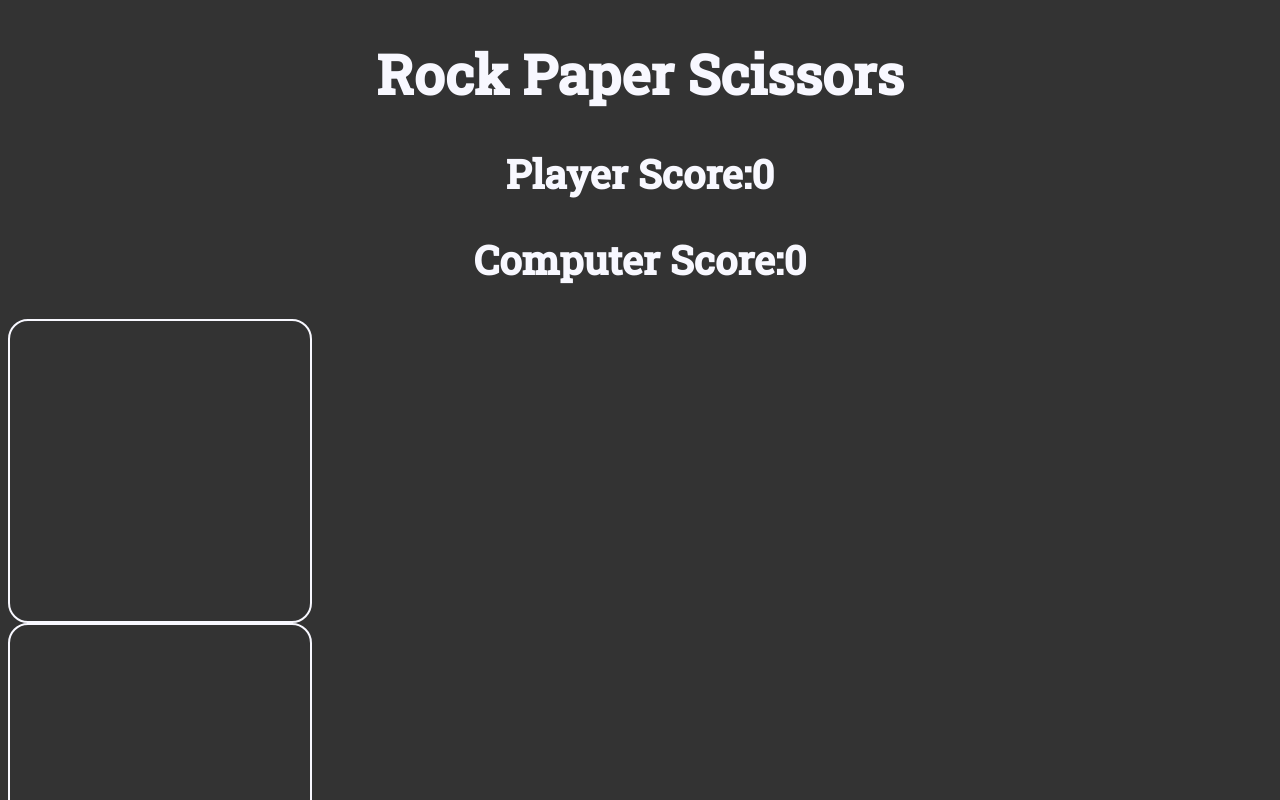
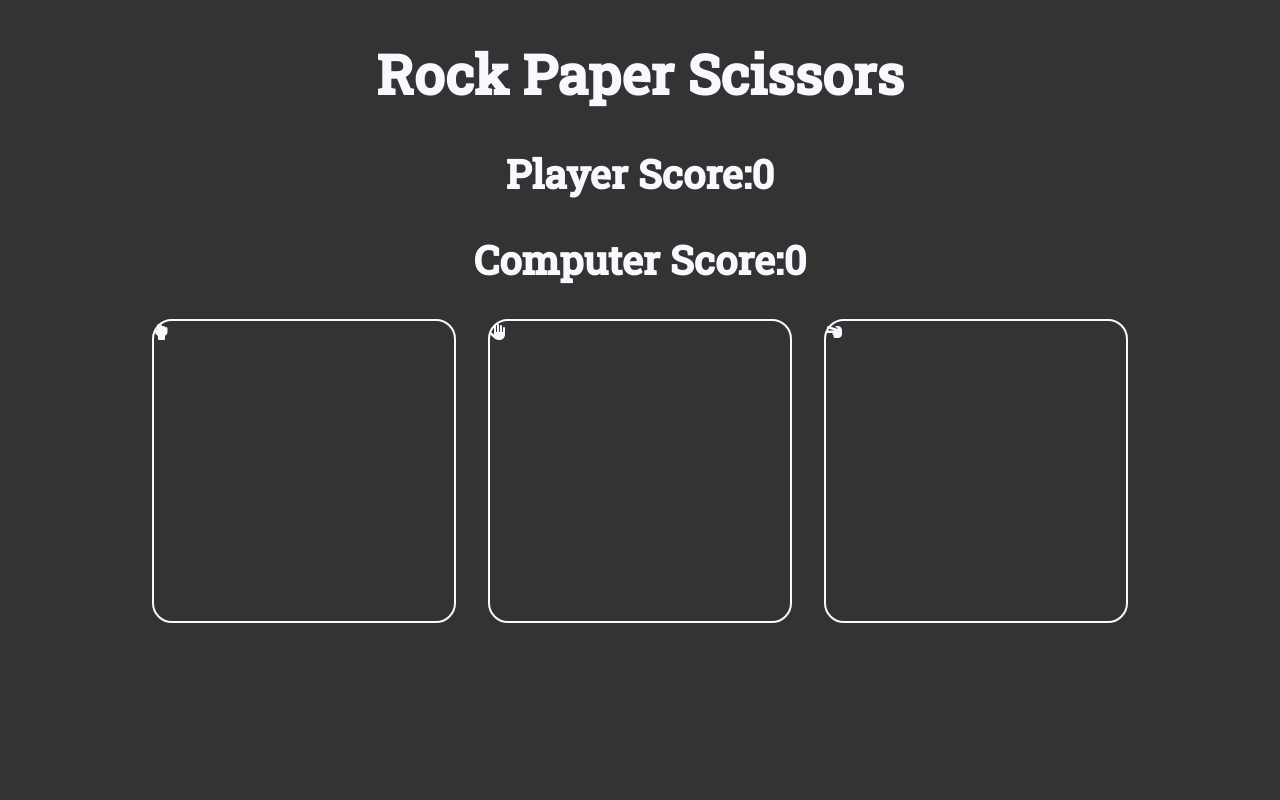
Before and after one commit to parid9/Rock-Paper-Scissors, a plain HTML site: page index.html in a window 1280 px wide. Shown: the top 800 px of the page. Drawn offline with Linux system fonts and the light colour scheme.

Commit message:
Added icons for the options

```diff
--- a/index.html
+++ b/index.html
@@ -4,15 +4,23 @@
     <meta charset="UTF-8" />
     <meta name="viewport" content="width=device-width, initial-scale=1.0" />
     <link rel="stylesheet" href="style.css" />
+    <link
+      rel="stylesheet"
+      href="https://cdnjs.cloudflare.com/ajax/libs/font-awesome/6.4.0/css/all.min.css"
+    />
     <title>Rock Paper Scissors</title>
   </head>
   <body>
     <h1>Rock Paper Scissors</h1>
     <h2 id="player">Player Score:0</h2>
     <h2 id="computer">Computer Score:0</h2>
-    <div class="box" id="box1"></div>
-    <div class="box" id="box2"></div>
-    <div class="box" id="box3"></div>
+    <div id="container">
+      <div class="box" id="box1">
+        <i class="fa-solid fa-hand-back-fist"></i>
+      </div>
+      <div class="box" id="box2"><i class="fa-solid fa-hand"></i></div>
+      <div class="box" id="box3"><i class="fa-solid fa-hand-scissors"></i></div>
+    </div>
     <footer>Copyright Ⓒ Parid9 2023</footer>
     <script src="app.js"></script>
   </body>
```
